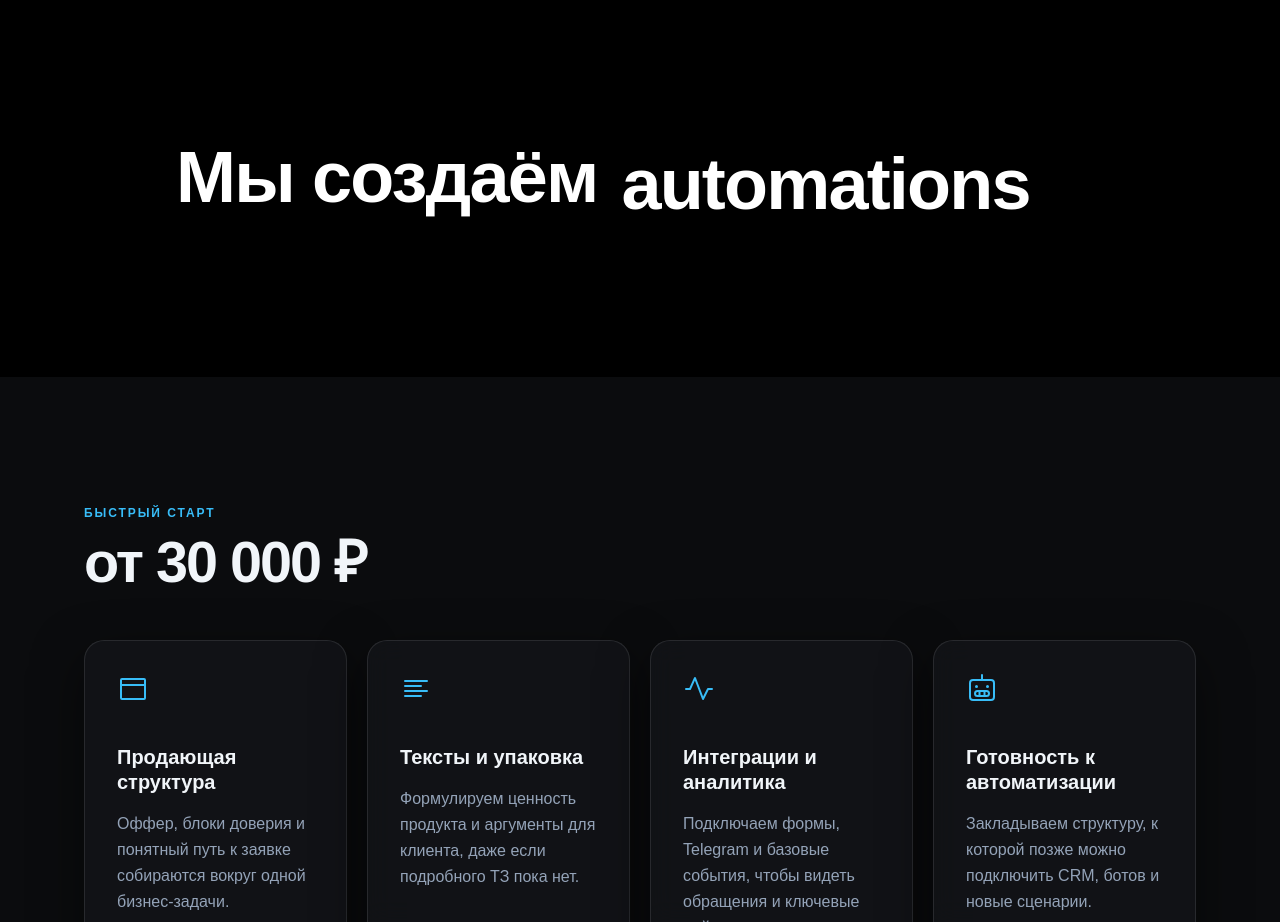
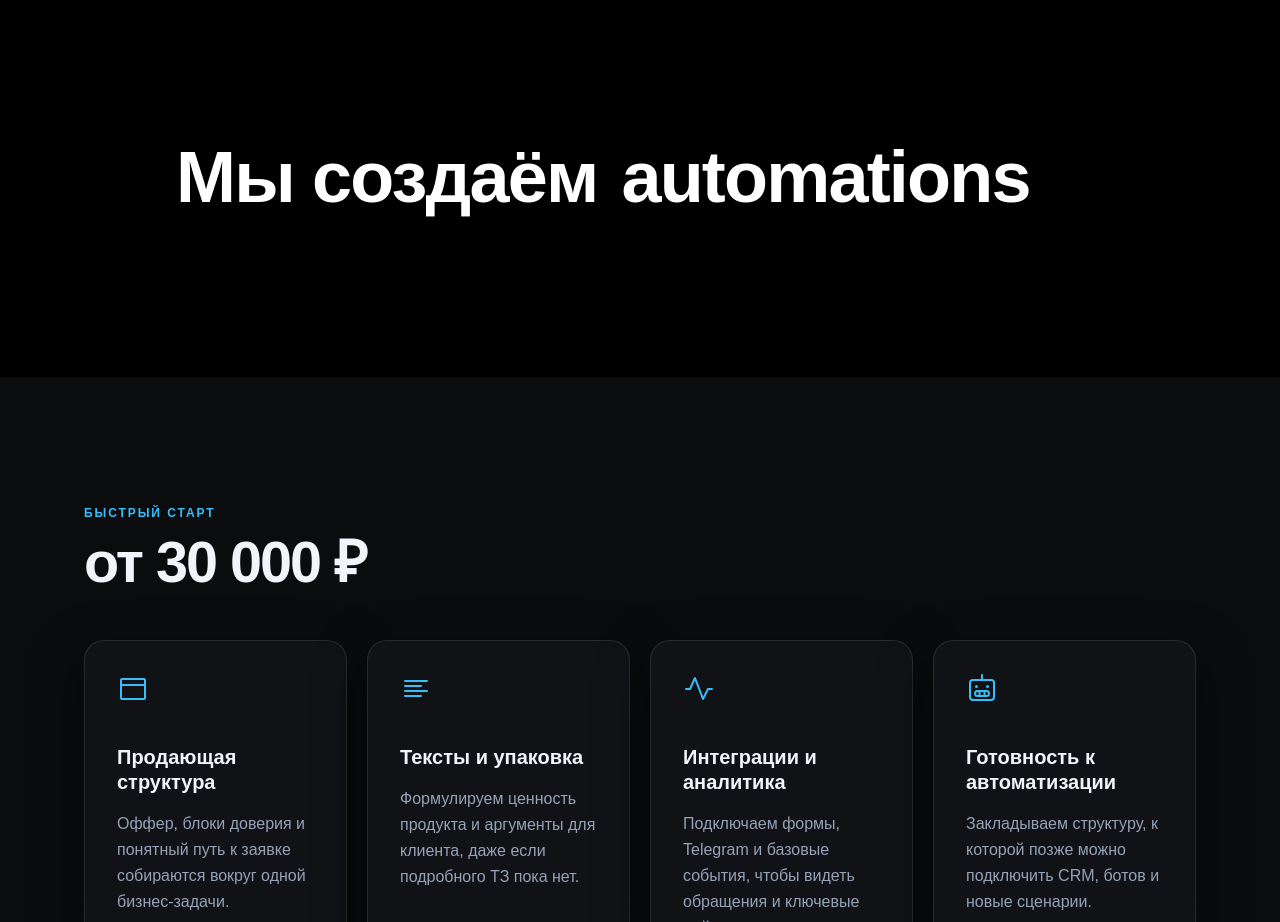
Before and after one commit to Kaaai69/nyraflow, a Next.js app: page / in a window 1280 px wide. Shown: the part 6800-7722 px from the top of the page. Built offline with nearby package versions, Linux system fonts and the light colour scheme.

Commit message:
fix: set exact typographic baseline alignment with items-baseline for both static and dynamic words

```diff
--- a/components/AnimatedServicesSection.tsx
+++ b/components/AnimatedServicesSection.tsx
@@ -69,25 +69,25 @@
       className="relative flex min-h-[50vh] w-full flex-col justify-center overflow-hidden bg-[#000000] text-[#FFFFFF] select-none py-24"
     >
       <div className="mx-auto flex w-full max-w-5xl flex-col items-start justify-center px-6 md:px-12">
-        <div className="flex flex-col sm:flex-row items-center sm:items-baseline justify-center sm:justify-start gap-4 md:gap-6 w-full text-center sm:text-left">
-          {/* STATIC PHRASE - 100% FIXED POSITION */}
-          <span className="text-4xl font-bold tracking-tight text-[#FFFFFF] sm:text-5xl md:text-6xl lg:text-7xl shrink-0 whitespace-nowrap leading-normal">
+        <div className="flex flex-col sm:flex-row items-baseline justify-start gap-4 md:gap-6 w-full text-center sm:text-left">
+          {/* STATIC PHRASE - EXACT BASELINE ALIGNMENT */}
+          <span className="text-4xl font-bold tracking-tight text-[#FFFFFF] sm:text-5xl md:text-6xl lg:text-7xl shrink-0 whitespace-nowrap">
             Мы создаём
           </span>
 
-          {/* DYNAMIC WORD - INCREASED HEIGHT (2.2em) PREVENTS ALL CLIPPING */}
-          <div className="relative flex-1 h-[2.2em] overflow-visible flex items-center justify-center sm:justify-start">
+          {/* DYNAMIC WORD - EXACT TYPOGRAPHIC BASELINE ALIGNMENT */}
+          <div className="relative inline-flex items-baseline min-w-[260px] sm:min-w-[340px] md:min-w-[460px]">
             <AnimatePresence mode="wait">
               <motion.span
                 key={SERVICES[currentIndex]}
-                initial={{ y: 35, opacity: 0 }}
+                initial={{ y: 25, opacity: 0 }}
                 animate={{ y: 0, opacity: 1 }}
-                exit={{ y: -35, opacity: 0 }}
+                exit={{ y: -25, opacity: 0 }}
                 transition={{
                   duration: 0.65,
                   ease: [0.22, 1, 0.36, 1],
                 }}
-                className="absolute left-0 top-1/2 -translate-y-1/2 text-4xl font-bold tracking-tight text-[#FFFFFF] sm:text-5xl md:text-6xl lg:text-7xl whitespace-nowrap leading-normal text-white block py-2"
+                className="text-4xl font-bold tracking-tight text-[#FFFFFF] sm:text-5xl md:text-6xl lg:text-7xl whitespace-nowrap inline-block text-white"
               >
                 {SERVICES[currentIndex]}
               </motion.span>
```
